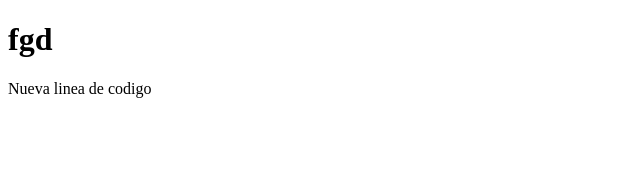
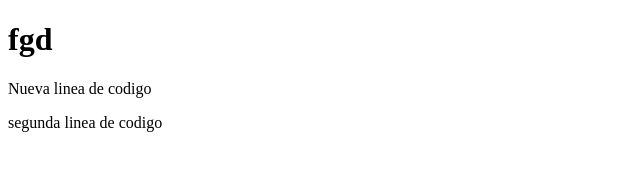
Before and after one commit to OscarNajera/gitpruebas, a plain HTML site: page index.html in a window 1280 px wide. Shown: the whole page, without its empty margins (0-640 px from the left). Drawn offline with Linux system fonts and the light colour scheme.

Commit message:
Se agrega una segunda linea d ecodigo
Prueba de esc > shif + z

```diff
--- a/index.html
+++ b/index.html
@@ -9,5 +9,6 @@
 <body>
     <h1>fgd</h1>
     <p>Nueva linea de codigo </p>
+    <p>segunda linea de codigo</p>
 </body>
 </html>
```
